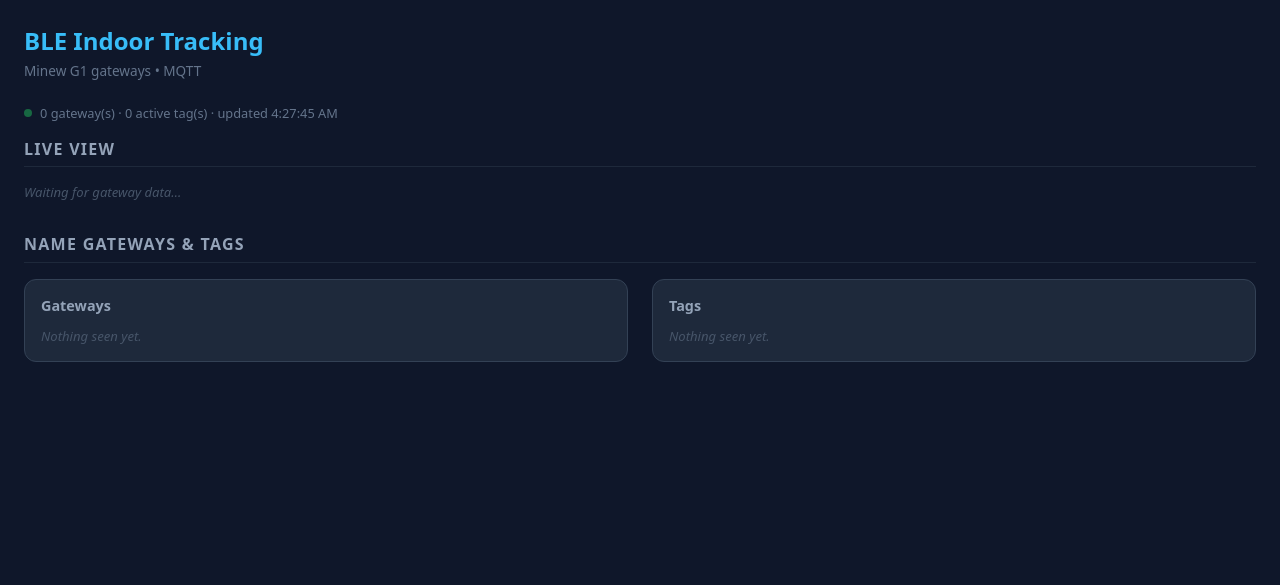
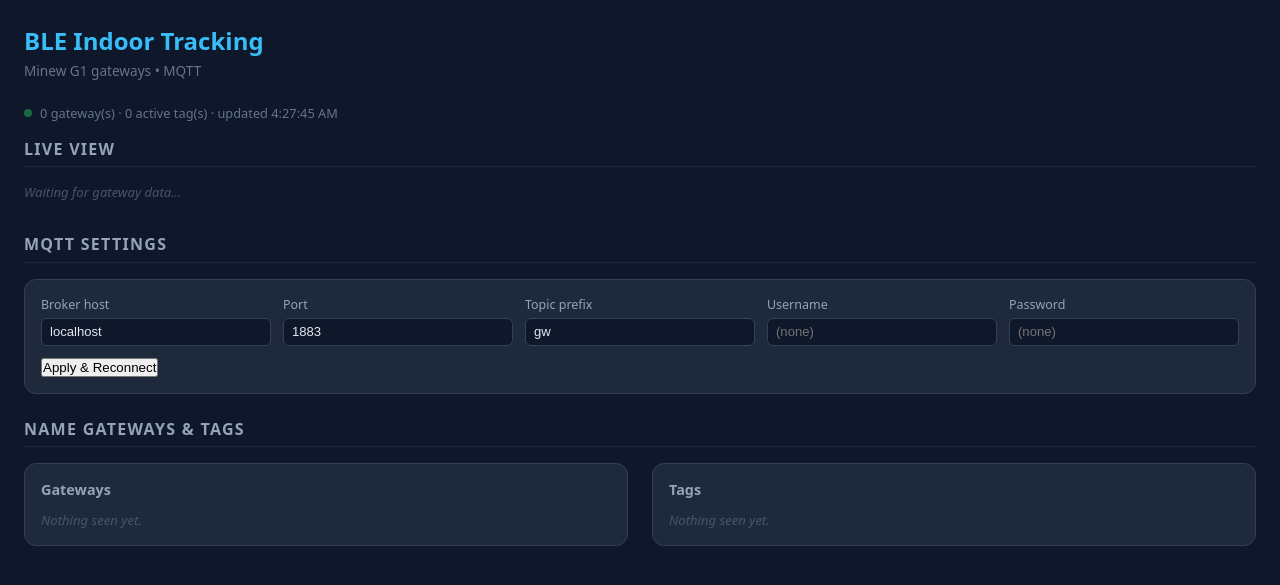
Before and after one commit to fixxite/bletracking, a Flask app: page / in a window 1280 px wide. Shown: the top 585 px of the page. Run offline with Flask 3, Linux system fonts and the light colour scheme; data that the repository does not hold is empty.

Commit message:
Add MQTT settings panel with live reconnect
- Settings table in SQLite persists host, port, topic prefix, credentials
- GET/POST /api/settings endpoints load and apply config
- Reconnects MQTT client immediately on save without restart
- Settings panel in UI with Apply & Reconnect button

Co-Authored-By: Claude Sonnet 4.6 <noreply@anthropic.com>

```diff
--- a/app.py
+++ b/app.py
@@ -10,14 +10,25 @@ from flask import Flask, jsonify, render_template, request
 import db
 
 # ---------------------------------------------------------------------------
-# Configuration
+# Defaults (overridden by DB settings, which override env vars)
 # ---------------------------------------------------------------------------
-MQTT_HOST     = os.getenv("MQTT_HOST", "localhost")
-MQTT_PORT     = int(os.getenv("MQTT_PORT", "1883"))
-MQTT_USER     = os.getenv("MQTT_USER", "")
-MQTT_PASS     = os.getenv("MQTT_PASS", "")
-TOPIC_PREFIX  = os.getenv("TOPIC_PREFIX", "gw")   # subscribes to <prefix>/+/status
+_DEFAULTS = {
+    "mqtt_host":     os.getenv("MQTT_HOST", "localhost"),
+    "mqtt_port":     os.getenv("MQTT_PORT", "1883"),
+    "mqtt_user":     os.getenv("MQTT_USER", ""),
+    "mqtt_pass":     os.getenv("MQTT_PASS", ""),
+    "topic_prefix":  os.getenv("TOPIC_PREFIX", "gw"),
+}
 STALE_SECONDS = int(os.getenv("STALE_SECONDS", "30"))
+
+
+def get_cfg():
+    """Return current MQTT config, merging DB values over defaults."""
+    cfg = dict(_DEFAULTS)
+    cfg.update(db.all_settings())
+    cfg["mqtt_port"] = int(cfg["mqtt_port"])
+    return cfg
+
 
 # ---------------------------------------------------------------------------
 # In-memory state
@@ -28,22 +39,25 @@ seen_gateways: set = set()
 seen_tags: set = set()
 state_lock = threading.Lock()
 
+mqtt_client = None
+mqtt_lock = threading.Lock()
+
 # ---------------------------------------------------------------------------
-# MQTT callbacks
+# MQTT
 # ---------------------------------------------------------------------------
 
-def on_connect(client, userdata, flags, reason_code, properties=None):
-    # Subscribe both with and without leading slash
-    topic = f"{TOPIC_PREFIX}/+/status"
-    client.subscribe(topic)
-    client.subscribe(f"/{topic}")
-    print(f"[MQTT] Connected, subscribed to {topic} and /{topic}")
+def _make_on_connect(topic_prefix):
+    def on_connect(client, userdata, flags, reason_code, properties=None):
+        topic = f"{topic_prefix}/+/status"
+        client.subscribe(topic)
+        client.subscribe(f"/{topic}")
+        print(f"[MQTT] Connected, subscribed to {topic} and /{topic}")
+    return on_connect
 
 
 def on_message(client, userdata, msg):
     try:
         parts = msg.topic.strip("/").split("/")
-        # Expect <prefix>/<gateway_mac>/status
         if len(parts) < 2:
             return
         gateway_mac = parts[-2].upper()
@@ -77,15 +91,29 @@ def on_message(client, userdata, msg):
         print(f"[MQTT] Error processing message: {exc}")
 
 
-def start_mqtt():
-    client = mqtt.Client(mqtt.CallbackAPIVersion.VERSION2)
-    if MQTT_USER:
-        client.username_pw_set(MQTT_USER, MQTT_PASS)
-    client.on_connect = on_connect
-    client.on_message = on_message
-    client.connect_async(MQTT_HOST, MQTT_PORT)
-    client.loop_start()
-    return client
+def start_mqtt(cfg=None):
+    global mqtt_client
+    if cfg is None:
+        cfg = get_cfg()
+
+    with mqtt_lock:
+        if mqtt_client is not None:
+            try:
+                mqtt_client.loop_stop()
+                mqtt_client.disconnect()
+            except Exception:
+                pass
+
+        client = mqtt.Client(mqtt.CallbackAPIVersion.VERSION2)
+        if cfg["mqtt_user"]:
+            client.username_pw_set(cfg["mqtt_user"], cfg["mqtt_pass"])
+        client.on_connect = _make_on_connect(cfg["topic_prefix"])
+        client.on_message = on_message
+        client.connect_async(cfg["mqtt_host"], cfg["mqtt_port"])
+        client.loop_start()
+        mqtt_client = client
+        print(f"[MQTT] Connecting to {cfg['mqtt_host']}:{cfg['mqtt_port']} "
+              f"topic={cfg['topic_prefix']}/+/status")
 
 
 # ---------------------------------------------------------------------------
@@ -95,7 +123,6 @@ app = Flask(__name__)
 
 
 def _format_mac(mac: str) -> str:
-    """Format a 12-char MAC string as XX:XX:XX:XX:XX:XX."""
     mac = mac.upper().replace(":", "")
     return ":".join(mac[i:i+2] for i in range(0, 12, 2)) if len(mac) == 12 else mac
 
@@ -105,9 +132,33 @@ def index():
     return render_template("index.html")
 
 
+@app.route("/api/settings", methods=["GET"])
+def api_get_settings():
+    cfg = get_cfg()
+    # Never send password back in plaintext; send a placeholder if set
+    return jsonify(
+        mqtt_host=cfg["mqtt_host"],
+        mqtt_port=cfg["mqtt_port"],
+        mqtt_user=cfg["mqtt_user"],
+        mqtt_pass_set=bool(cfg["mqtt_pass"]),
+        topic_prefix=cfg["topic_prefix"],
+    )
+
+
+@app.route("/api/settings", methods=["POST"])
+def api_set_settings():
+    data = request.json or {}
+    fields = ["mqtt_host", "mqtt_port", "mqtt_user", "mqtt_pass", "topic_prefix"]
+    for field in fields:
+        if field in data and str(data[field]).strip():
+            db.set_setting(field, str(data[field]).strip())
+    # Reconnect with new settings
+    start_mqtt()
+    return jsonify(ok=True)
+
+
 @app.route("/api/data")
 def api_data():
-    cutoff = time.time() - STALE_SECONDS
     now_ts = time.time()
 
     with state_lock:
@@ -123,11 +174,9 @@ def api_data():
         tags_raw = gw_snapshot.get(gw_mac, {})
         tags_out = []
         for tag_mac, info in tags_raw.items():
-            # Filter stale
             try:
                 ls = datetime.fromisoformat(info["last_seen"])
-                age = now_ts - ls.timestamp()
-                if age > STALE_SECONDS:
+                if now_ts - ls.timestamp() > STALE_SECONDS:
                     continue
             except Exception:
                 pass
@@ -143,7 +192,6 @@ def api_data():
             })
 
         tags_out.sort(key=lambda t: t["rssi"], reverse=True)
-
         gateways_out.append({
             "mac":     _format_mac(gw_mac),
             "mac_raw": gw_mac,
--- a/db.py
+++ b/db.py
@@ -23,9 +23,34 @@ def init_db():
             mac  TEXT PRIMARY KEY,
             name TEXT NOT NULL
         );
+        CREATE TABLE IF NOT EXISTS settings (
+            key   TEXT PRIMARY KEY,
+            value TEXT NOT NULL
+        );
     """)
     conn.commit()
     conn.close()
+
+
+def get_setting(key, default=""):
+    row = _conn().execute(
+        "SELECT value FROM settings WHERE key = ?", (key,)
+    ).fetchone()
+    return row["value"] if row else default
+
+
+def set_setting(key, value):
+    _conn().execute(
+        "INSERT INTO settings(key, value) VALUES(?,?) "
+        "ON CONFLICT(key) DO UPDATE SET value=excluded.value",
+        (key, value),
+    )
+    _conn().commit()
+
+
+def all_settings():
+    rows = _conn().execute("SELECT key, value FROM settings").fetchall()
+    return {r["key"]: r["value"] for r in rows}
 
 
 def get_name(table, mac):
--- a/templates/index.html
+++ b/templates/index.html
@@ -209,6 +209,26 @@
     }
 
     .empty-msg { color: #475569; font-size: 0.82rem; font-style: italic; }
+
+    .setting-field {
+      display: flex;
+      flex-direction: column;
+      gap: 0.3rem;
+      font-size: 0.78rem;
+      color: #94a3b8;
+    }
+
+    .setting-field input {
+      background: #0f172a;
+      border: 1px solid #334155;
+      color: #e2e8f0;
+      border-radius: 0.375rem;
+      padding: 0.35rem 0.5rem;
+      font-size: 0.82rem;
+      outline: none;
+    }
+
+    .setting-field input:focus { border-color: #38bdf8; }
   </style>
 </head>
 <body>
@@ -223,6 +243,36 @@
 
   <h2>Live View</h2>
   <div id="tracking-grid"><p class="empty-msg">Waiting for gateway data&hellip;</p></div>
+
+  <h2>MQTT Settings</h2>
+  <div class="naming-panel" id="settings-panel" style="margin-bottom:1.5rem">
+    <div style="display:grid;grid-template-columns:repeat(auto-fill,minmax(200px,1fr));gap:0.75rem" id="settings-fields">
+      <label class="setting-field">
+        <span>Broker host</span>
+        <input type="text" id="cfg-host" placeholder="localhost">
+      </label>
+      <label class="setting-field">
+        <span>Port</span>
+        <input type="number" id="cfg-port" placeholder="1883" min="1" max="65535">
+      </label>
+      <label class="setting-field">
+        <span>Topic prefix</span>
+        <input type="text" id="cfg-prefix" placeholder="gw">
+      </label>
+      <label class="setting-field">
+        <span>Username</span>
+        <input type="text" id="cfg-user" placeholder="(none)">
+      </label>
+      <label class="setting-field">
+        <span>Password</span>
+        <input type="password" id="cfg-pass" placeholder="(unchanged)">
+      </label>
+    </div>
+    <div style="margin-top:0.75rem;display:flex;align-items:center;gap:0.75rem">
+      <button onclick="saveSettings()">Apply &amp; Reconnect</button>
+      <span id="settings-feedback" style="font-size:0.8rem;color:#4ade80"></span>
+    </div>
+  </div>
 
   <h2>Name Gateways &amp; Tags</h2>
   <div id="naming-section">
@@ -360,6 +410,46 @@ async function refresh() {
   }
 }
 
+async function loadSettings() {
+  try {
+    const r = await fetch('/api/settings');
+    const s = await r.json();
+    document.getElementById('cfg-host').value   = s.mqtt_host;
+    document.getElementById('cfg-port').value   = s.mqtt_port;
+    document.getElementById('cfg-prefix').value = s.topic_prefix;
+    document.getElementById('cfg-user').value   = s.mqtt_user;
+    // leave password blank — placeholder indicates if one is set
+    document.getElementById('cfg-pass').placeholder = s.mqtt_pass_set ? '(set — leave blank to keep)' : '(none)';
+  } catch { /* ignore */ }
+}
+
+async function saveSettings() {
+  const body = {
+    mqtt_host:    document.getElementById('cfg-host').value.trim(),
+    mqtt_port:    document.getElementById('cfg-port').value.trim(),
+    topic_prefix: document.getElementById('cfg-prefix').value.trim(),
+    mqtt_user:    document.getElementById('cfg-user').value.trim(),
+  };
+  const pass = document.getElementById('cfg-pass').value;
+  if (pass) body.mqtt_pass = pass;
+
+  try {
+    const r = await fetch('/api/settings', {
+      method: 'POST',
+      headers: {'Content-Type': 'application/json'},
+      body: JSON.stringify(body)
+    });
+    const fb = document.getElementById('settings-feedback');
+    if (r.ok) {
+      fb.textContent = 'Saved — reconnecting…';
+      setTimeout(() => { fb.textContent = ''; loadSettings(); }, 2000);
+    } else {
+      fb.textContent = 'Error saving settings';
+    }
+  } catch { /* ignore */ }
+}
+
+loadSettings();
 refresh();
 setInterval(refresh, REFRESH_MS);
 </script>
```
